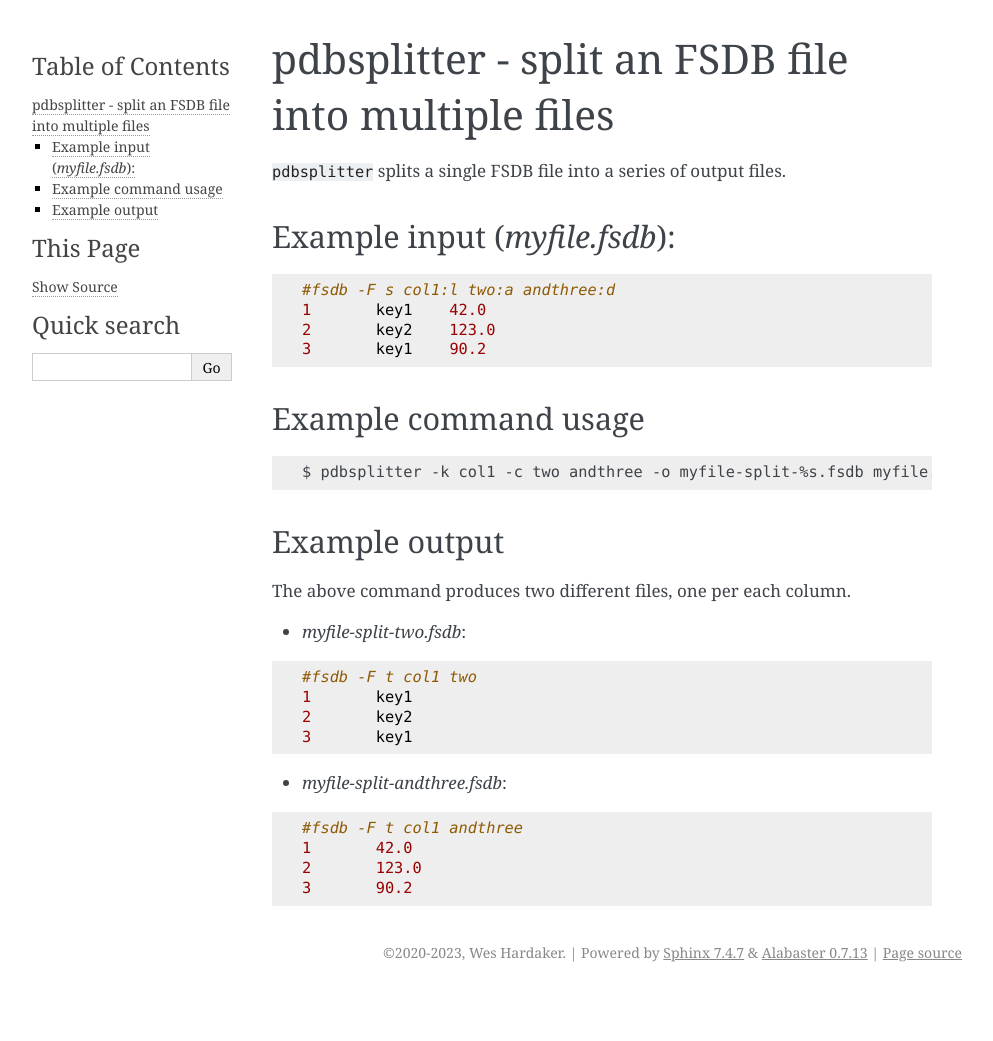
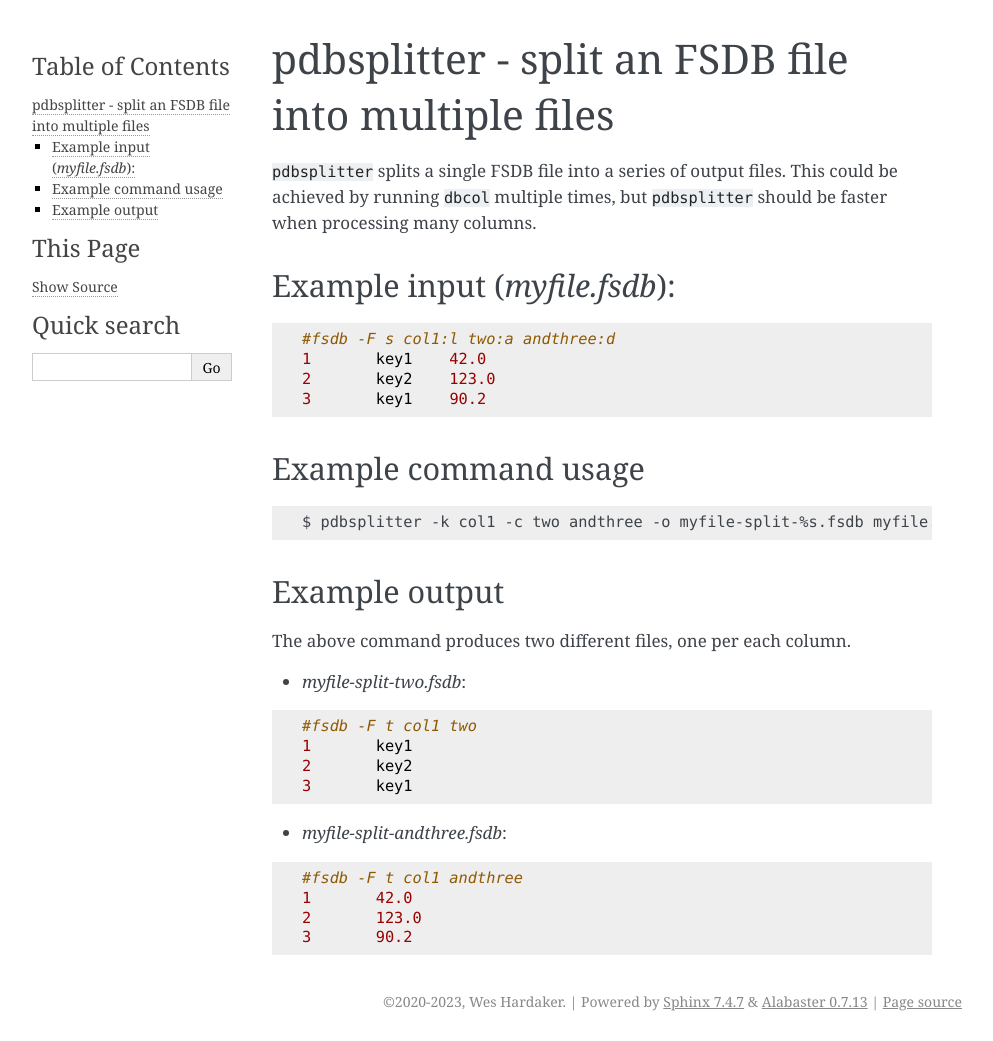
Before and after one commit to hardaker/pyfsdb, a Sphinx documentation site: the page built from docs/tools/pdbsplitter.md, in a window 1280 px wide. Shown: the whole page, without its empty margins (148-1141 px from the left). Built offline with Sphinx 7.4.7, drawn with Linux system fonts in a browser that asks for light colours; before the commit the page ends 992 px from its top, so only the background shows below that.

Commit message:
mention that this could be done with multiple dbcol runs

```diff
--- a/docs/tools/pdbsplitter.md
+++ b/docs/tools/pdbsplitter.md
@@ -1,6 +1,8 @@
 ### pdbsplitter - split an FSDB file into multiple files
 
-`pdbsplitter` splits a single FSDB file into a series of output files.
+`pdbsplitter` splits a single FSDB file into a series of output
+files.  This could be achieved by running `dbcol` multiple times, but
+`pdbsplitter` should be faster when processing many columns.
 
 #### Example input (*myfile.fsdb*):
 
```
